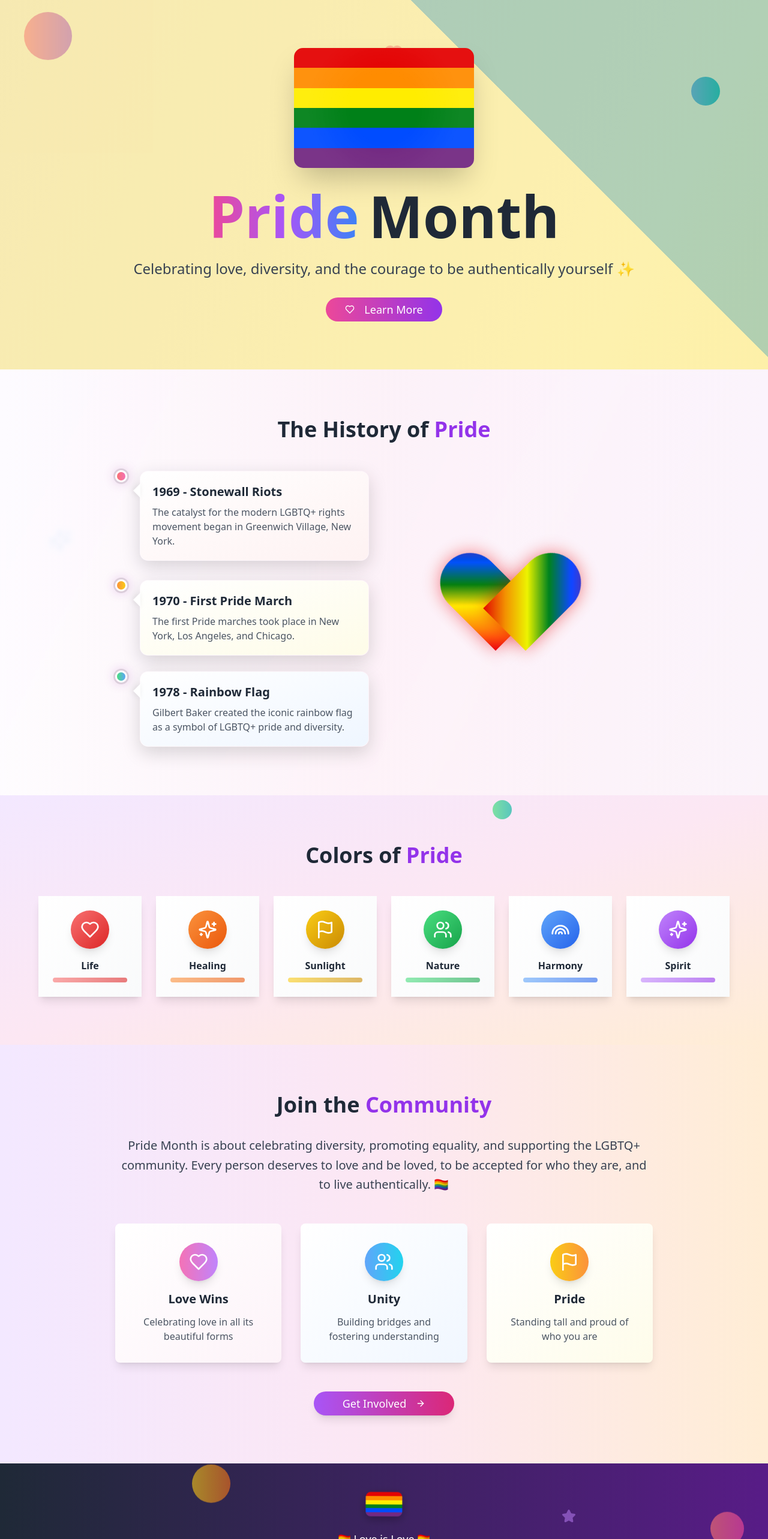
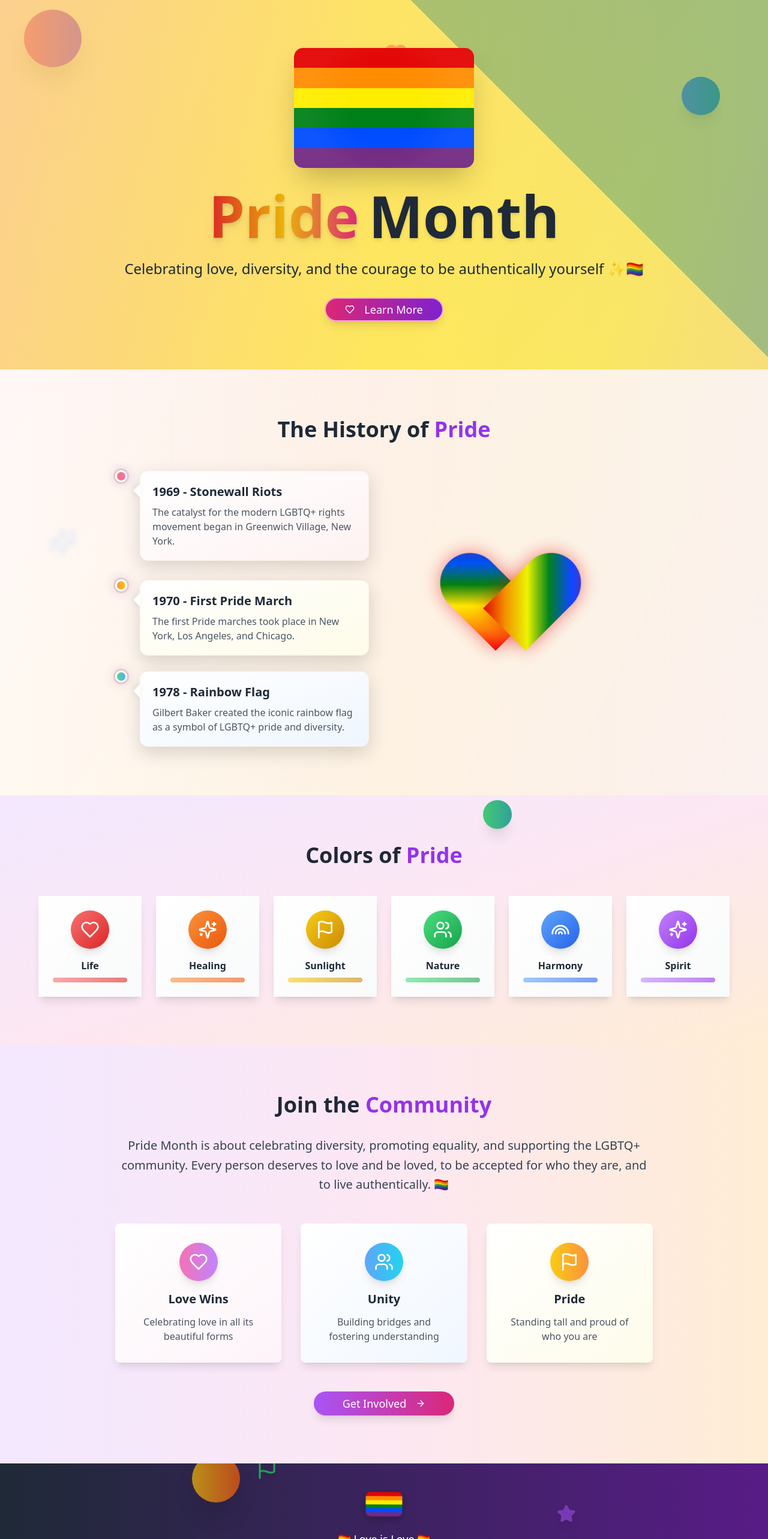
Before and after one commit to Amaljithuk/june-css-joy, a React (Vite) app: page / in a window 1280 px wide. Shown: the top 2566 px of the page at 60% size. Built offline with nearby package versions, Linux system fonts and the light colour scheme.

Commit message:
feat: Enhance hero section color scheme
Improved the color palette and visual appeal of the hero section.

```diff
--- a/src/pages/Index.tsx
+++ b/src/pages/Index.tsx
@@ -1,3 +1,4 @@
+
 
 import { Heart, Calendar, Users, Flag, Sparkles, ArrowRight, Rainbow, Star } from "lucide-react";
 import { Button } from "@/components/ui/button";
@@ -21,7 +22,7 @@ const Index = () => {
   };
 
   return (
-    <div className="min-h-screen bg-gradient-to-br from-purple-100 via-pink-50 to-orange-100 relative overflow-hidden">
+    <div className="min-h-screen bg-gradient-to-br from-pink-200 via-purple-200 via-blue-200 via-green-200 via-yellow-200 to-red-200 relative overflow-hidden">
       {/* Fireworks Container */}
       {showFireworks && (
         <div className="fixed inset-0 pointer-events-none z-50">
@@ -45,32 +46,43 @@ const Index = () => {
         </div>
       )}
 
-      {/* Floating Animated Background Elements */}
+      {/* Enhanced Floating Animated Background Elements */}
       <div className="absolute inset-0 pointer-events-none">
-        <div className="absolute top-10 left-10 w-20 h-20 bg-gradient-to-r from-pink-400 to-purple-500 rounded-full animate-bounce opacity-70"></div>
-        <div className="absolute top-32 right-20 w-12 h-12 bg-gradient-to-r from-blue-400 to-cyan-500 rounded-full animate-pulse opacity-80"></div>
-        <div className="absolute bottom-40 left-1/4 w-16 h-16 bg-gradient-to-r from-yellow-400 to-orange-500 rounded-full animate-bounce opacity-60" style={{animationDelay: '1s'}}></div>
-        <div className="absolute top-1/2 right-1/3 w-8 h-8 bg-gradient-to-r from-green-400 to-teal-500 rounded-full animate-pulse opacity-70" style={{animationDelay: '2s'}}></div>
-        <div className="absolute bottom-20 right-10 w-14 h-14 bg-gradient-to-r from-red-400 to-pink-500 rounded-full animate-bounce opacity-65" style={{animationDelay: '0.5s'}}></div>
+        <div className="absolute top-10 left-10 w-24 h-24 bg-gradient-to-r from-pink-500 to-purple-600 rounded-full animate-bounce opacity-80 shadow-2xl"></div>
+        <div className="absolute top-32 right-20 w-16 h-16 bg-gradient-to-r from-blue-500 to-cyan-600 rounded-full animate-pulse opacity-90 shadow-xl"></div>
+        <div className="absolute bottom-40 left-1/4 w-20 h-20 bg-gradient-to-r from-yellow-500 to-orange-600 rounded-full animate-bounce opacity-75 shadow-2xl" style={{animationDelay: '1s'}}></div>
+        <div className="absolute top-1/2 right-1/3 w-12 h-12 bg-gradient-to-r from-green-500 to-teal-600 rounded-full animate-pulse opacity-85 shadow-xl" style={{animationDelay: '2s'}}></div>
+        <div className="absolute bottom-20 right-10 w-18 h-18 bg-gradient-to-r from-red-500 to-pink-600 rounded-full animate-bounce opacity-80 shadow-2xl" style={{animationDelay: '0.5s'}}></div>
 
-        {/* Floating Hearts */}
-        <div className="absolute top-20 left-1/2 text-pink-400 animate-bounce opacity-60" style={{animationDelay: '1.5s'}}>
-          <Heart className="w-8 h-8" fill="currentColor" />
+        {/* Enhanced Floating Hearts and Stars */}
+        <div className="absolute top-20 left-1/2 text-pink-500 animate-bounce opacity-80 drop-shadow-lg" style={{animationDelay: '1.5s'}}>
+          <Heart className="w-10 h-10" fill="currentColor" />
         </div>
-        <div className="absolute bottom-32 right-1/4 text-purple-400 animate-pulse opacity-70" style={{animationDelay: '3s'}}>
-          <Star className="w-6 h-6" fill="currentColor" />
+        <div className="absolute bottom-32 right-1/4 text-purple-500 animate-pulse opacity-90 drop-shadow-lg" style={{animationDelay: '3s'}}>
+          <Star className="w-8 h-8" fill="currentColor" />
         </div>
-        <div className="absolute top-1/3 left-20 text-blue-400 animate-bounce opacity-50" style={{animationDelay: '2.5s'}}>
-          <Sparkles className="w-10 h-10" />
+        <div className="absolute top-1/3 left-20 text-blue-500 animate-bounce opacity-70 drop-shadow-lg" style={{animationDelay: '2.5s'}}>
+          <Sparkles className="w-12 h-12" />
+        </div>
+
+        {/* Additional colorful elements */}
+        <div className="absolute top-24 right-1/2 text-yellow-500 animate-pulse opacity-75 drop-shadow-lg" style={{animationDelay: '1.8s'}}>
+          <Rainbow className="w-10 h-10" />
+        </div>
+        <div className="absolute bottom-48 left-1/3 text-green-500 animate-bounce opacity-80 drop-shadow-lg" style={{animationDelay: '2.2s'}}>
+          <Flag className="w-9 h-9" />
         </div>
       </div>
 
       {/* Hero Section with Enhanced CSS Art */}
       <section className="relative overflow-hidden">
         {/* Enhanced Animated Pride Flag Background */}
-        <div className="absolute inset-0 opacity-30">
+        <div className="absolute inset-0 opacity-40">
           <div className="pride-flag-bg h-full animate-fade-in"></div>
         </div>
+
+        {/* Additional colorful overlay */}
+        <div className="absolute inset-0 bg-gradient-to-r from-red-300/20 via-yellow-300/20 via-green-300/20 via-blue-300/20 to-purple-300/20 animate-pulse"></div>
 
         <div className="relative z-10 container mx-auto px-6 py-20">
           <div className="text-center max-w-4xl mx-auto">
@@ -81,20 +93,20 @@ const Index = () => {
             ></div>
 
             <h1 className="text-6xl md:text-8xl font-bold mb-6 animate-fade-in">
-              <span className="bg-gradient-to-r from-pink-500 via-purple-500 to-blue-500 bg-clip-text text-transparent hover:from-red-500 hover:via-yellow-500 hover:to-green-500 transition-all duration-1000 cursor-pointer">
+              <span className="bg-gradient-to-r from-red-600 via-yellow-500 via-green-500 via-blue-500 via-purple-600 to-pink-600 bg-clip-text text-transparent hover:from-red-500 hover:via-orange-500 hover:via-yellow-500 hover:via-green-500 hover:via-blue-500 hover:to-purple-500 transition-all duration-1000 cursor-pointer drop-shadow-lg">
                 Pride
               </span>
-              <span className="text-gray-800 ml-4 hover:text-purple-600 transition-colors duration-500">Month</span>
+              <span className="text-gray-800 ml-4 hover:bg-gradient-to-r hover:from-purple-600 hover:to-pink-600 hover:bg-clip-text hover:text-transparent transition-all duration-500 drop-shadow-md">Month</span>
             </h1>
 
-            <p className="text-xl md:text-2xl text-gray-700 mb-8 leading-relaxed animate-fade-in hover:text-gray-900 transition-colors duration-300">
-              Celebrating love, diversity, and the courage to be authentically yourself ✨
+            <p className="text-xl md:text-2xl text-gray-800 mb-8 leading-relaxed animate-fade-in hover:text-purple-700 transition-colors duration-300 font-medium drop-shadow-sm">
+              Celebrating love, diversity, and the courage to be authentically yourself ✨🏳️‍🌈
             </p>
 
             <div className="flex flex-col sm:flex-row gap-4 justify-center items-center animate-fade-in">
               <Button
                 onClick={handleLearnMore}
-                className="bg-gradient-to-r from-pink-500 to-purple-600 hover:from-pink-600 hover:to-purple-700 text-white px-8 py-3 rounded-full text-lg transition-all duration-500 transform hover:scale-110 hover:shadow-xl animate-pulse"
+                className="bg-gradient-to-r from-pink-600 to-purple-700 hover:from-pink-700 hover:to-purple-800 text-white px-8 py-3 rounded-full text-lg transition-all duration-500 transform hover:scale-110 hover:shadow-2xl animate-pulse shadow-lg border-2 border-pink-300"
               >
                 <Heart className="mr-2 h-5 w-5" />
                 Learn More
```
